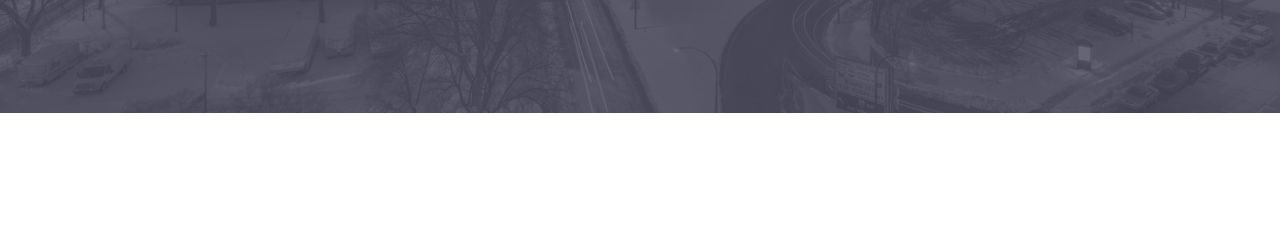
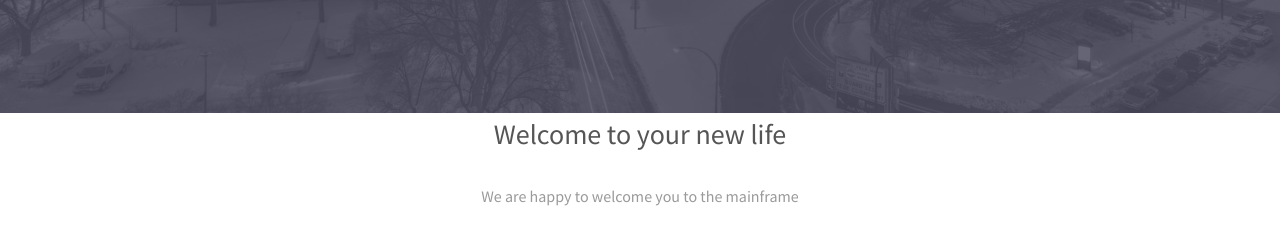
Before and after one commit to Zysphoria/MAINFRAME, a plain HTML site: page congratulations.html in a window 1280 px wide. Shown: the part 289-534 px from the top of the page. Drawn offline with Linux system fonts and the light colour scheme; files whose address does not match are found by name.

Commit message:
Nothing matters

```diff
--- a/congratulations.html
+++ b/congratulations.html
@@ -16,7 +16,12 @@
 
 
         </section>
+        <div class="align-center">
+            <h3>Welcome to your new life</h3>
+            <p>We are happy to welcome you to the mainframe</p>
+        </div>
 
     </body>
 
 </html>
+<!--low-vision--!>
```
Also changed, not shown: index.html (+2 -2 lines).
